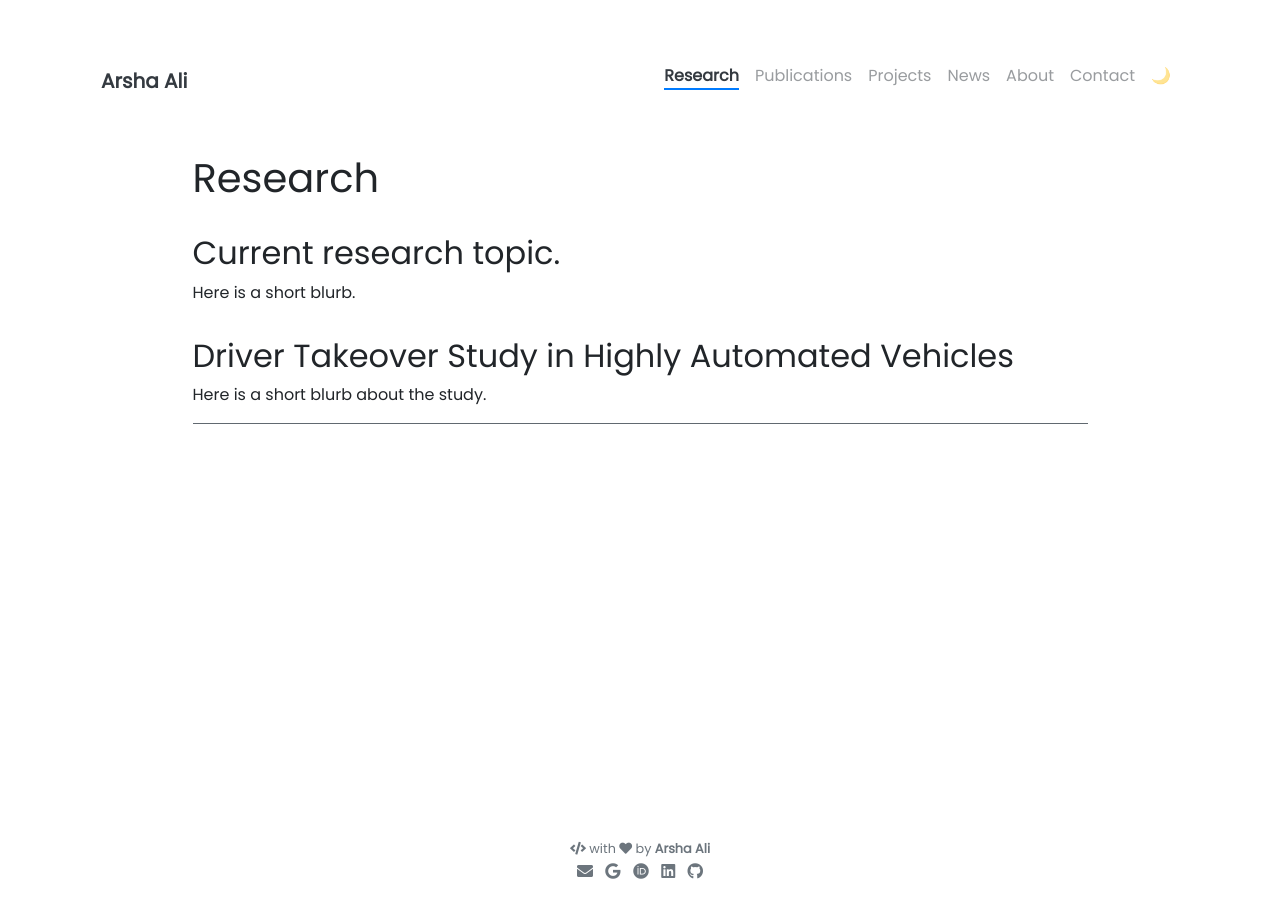
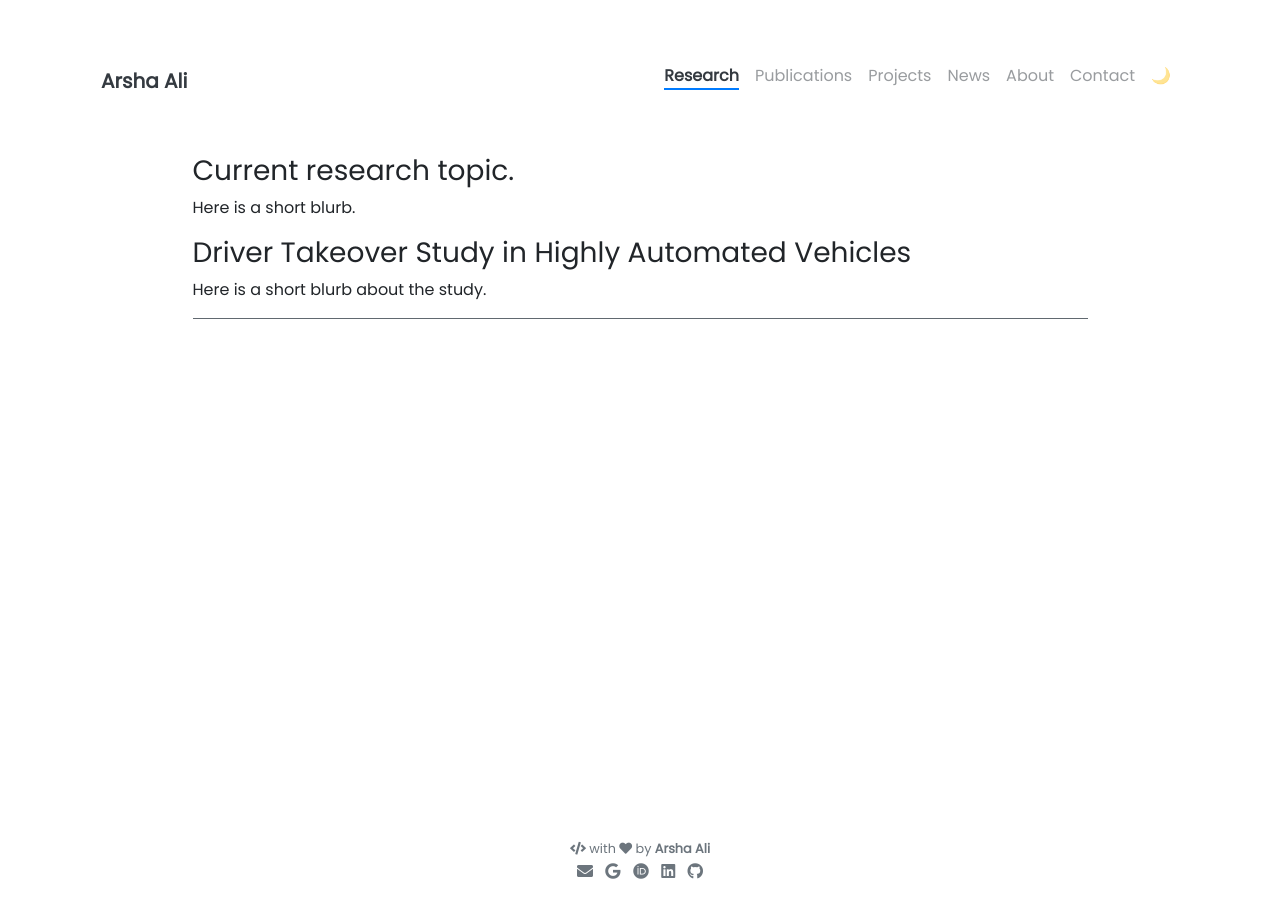
Before and after one commit to arshaali/arshaali.github.io, a Jekyll site: the page built from pages/research.md, in a window 1280 px wide. Built offline with Jekyll 4.4.1, drawn with Linux system fonts in a browser that asks for light colours; nearby versions of some CDN libraries.

Commit message:
Update research.md

```diff
--- a/pages/research.md
+++ b/pages/research.md
@@ -5,13 +5,11 @@ permalink: /research/
 weight: 1
 ---
 
-# Research
-
-## Current research topic.
+### Current research topic.
 
 Here is a short blurb.
 
-## Driver Takeover Study in Highly Automated Vehicles
+### Driver Takeover Study in Highly Automated Vehicles
 
 Here is a short blurb about the study.
 
```
